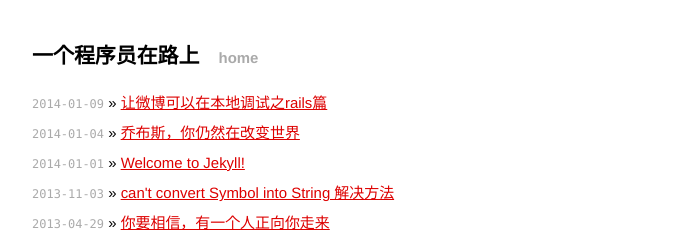
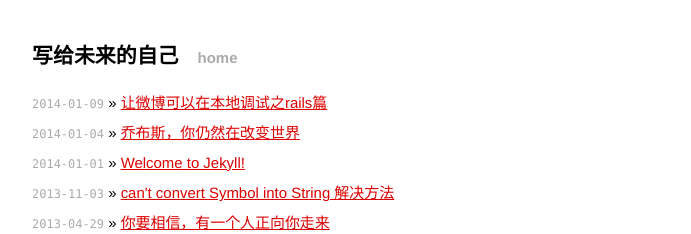
Before and after one commit to tiseheaini/tiseheaini.github.io, a Jekyll site: the page built from index.html, in a window 1280 px wide. Shown: the top 234 px of the page, without its empty margins (294-985 px from the left). Built offline with Jekyll 4.4.1, drawn with Linux system fonts in a browser that asks for light colours; Markdown is read by kramdown in place of the engine named in the settings.

Commit message:
change _config.yml

```diff
--- a/_config.yml
+++ b/_config.yml
@@ -1,3 +1,3 @@
-name: "一个程序员在路上"
+name: "写给未来的自己"
 markdown: redcarpet
-pygments: true
+highlighter: pygments
```
